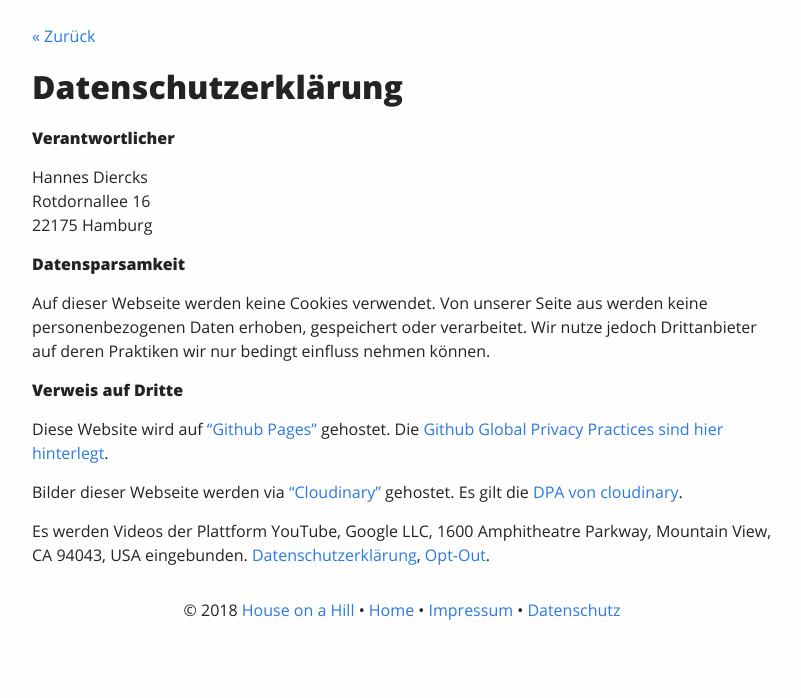
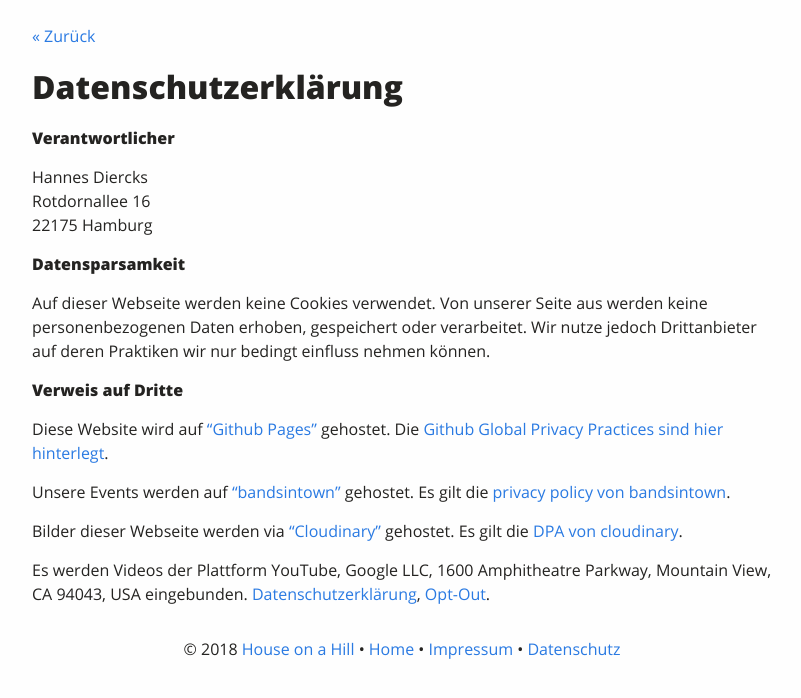
Before and after one commit to houseonahill/houseonahill.de, a Jekyll site: the page built from datenschutz.md, in a window 1280 px wide. Shown: the top 698 px of the page, without its empty margins (238-1039 px from the left). Built offline with Jekyll 4.4.1, drawn with Linux system fonts in a browser that asks for light colours.

Commit message:
feat: display bandsintown widget for events

```diff
--- a/_home_sections/30_events.html
+++ b/_home_sections/30_events.html
@@ -7,6 +7,8 @@
 <div class="block">
 	<h2>Live-Konzerte</h2>
 
-	<p>Unsere Veranstaltungen findet ihr auf <a href="https://www.facebook.com/houseonahill/events">unserer Facebook Seite</a></p>
-	<p>(Auch Sichbar, wenn ihr keinen Account habt)</p>
+	<script charset="utf-8" src="https://widget.bandsintown.com/main.min.js"></script><a class="bit-widget-initializer" data-artist-name="House on a Hill" data-display-local-dates="false" data-display-past-dates="true" data-auto-style="false" data-text-color="#fff" data-link-color="#1756a9" data-popup-background-color="rgba(0,0,0,0)" data-background-color="rgba(0,0,0,0)" data-display-limit="25" data-link-text-color="#FFFFFF"></a>
+	<noscript>
+		<p>Unsere Veranstaltungen findet ihr auf <a href="https://www.bandsintown.com/houseonahill">bandsintown.com/houseonahill</a></p>
+	</noscript>
 </div>
--- a/datenschutz.md
+++ b/datenschutz.md
@@ -25,6 +25,8 @@
 
 Diese Website wird auf ["Github Pages"](https://help.github.com/articles/what-is-github-pages/) gehostet. Die [Github Global Privacy Practices sind hier hinterlegt](https://help.github.com/articles/global-privacy-practices/).
 
+Unsere Events werden auf ["bandsintown"](https://www.bandsintown.com/) gehostet. Es gilt die [privacy policy von bandsintown](https://corp.bandsintown.com/privacy).
+
 Bilder dieser Webseite werden via ["Cloudinary"](https://cloudinary.com/) gehostet. Es gilt die [DPA von cloudinary](https://cloudinary-res.cloudinary.com/image/upload/Cloudinary_Customer_Data_Processing_Addendum_V.2_May_2018.pdf).
 
 Es werden Videos der Plattform YouTube, Google LLC, 1600 Amphitheatre Parkway, Mountain View, CA 94043, USA eingebunden. [Datenschutzerklärung]( https://www.google.com/policies/privacy/), [Opt-Out](https://adssettings.google.com/authenticated).
```
